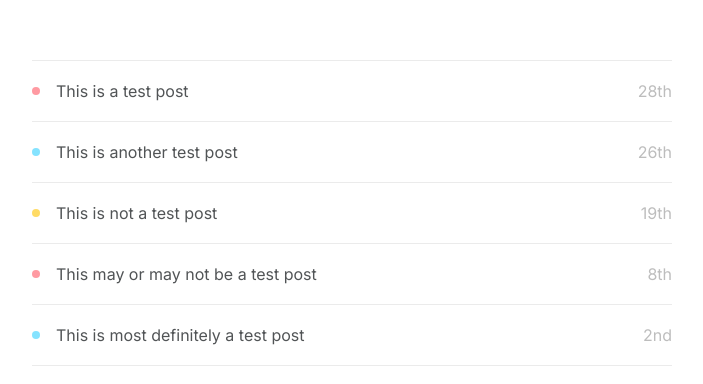
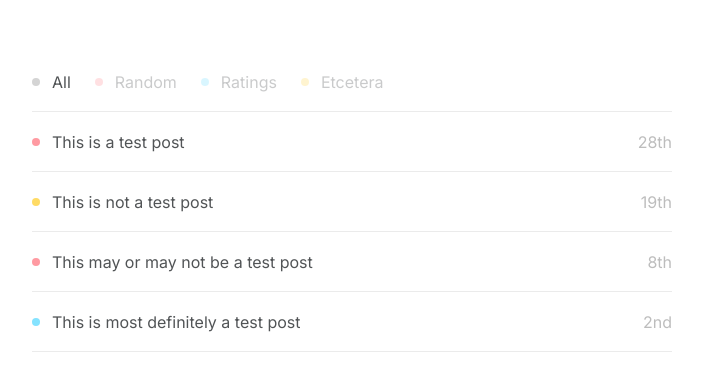
Before and after one commit to joeyvanlierop/joey, a Next.js app: page / in a window 1280 px wide. Shown: the part 188-572 px from the top of the page, without its empty margins (288-991 px from the left). Built offline with nearby package versions, Linux system fonts and the light colour scheme.

Commit message:
list stuff

```diff
--- a/components/List.tsx
+++ b/components/List.tsx
@@ -1,14 +1,98 @@
+import { AnimatePresence, motion } from "framer-motion";
+import { useEffect, useState } from "react";
 import styled from "styled-components";
+import { Category, Post } from "./Post";
+
+interface ListProps {
+  posts: Post[];
+  categories: Category[];
+}
+
+export const List: React.FC<ListProps> = (props) => {
+  const [selected, setSelected] = useState(0);
+  const [posts, setPosts] = useState(props.posts);
+
+  useEffect(() => {
+    let newPosts: Post[];
+    if (selected === 0) {
+      newPosts = props.posts;
+    } else {
+      const selectedCategory = props.categories[selected];
+      newPosts = props.posts.filter(
+        (post) => post.category === selectedCategory
+      );
+    }
+    setPosts(newPosts);
+  }, [selected]);
+
+  return (
+    <>
+      <CategoryWrapper>
+        {props.categories.map((category, idx) => (
+          <CategoryItem
+            key={idx}
+            className={idx === selected ? "selected" : ""}
+            onClick={() => setSelected(idx)}
+          >
+            <Dot
+              className={idx === selected ? "selected" : ""}
+              color={category.color}
+              style={{
+                marginRight: "12px",
+              }}
+            />
+            <Title
+              style={{
+                marginRight: "24px",
+              }}
+            >
+              {category.name}
+            </Title>
+          </CategoryItem>
+        ))}
+      </CategoryWrapper>
+      <ListWrapper>
+        <AnimatePresence initial={false}>
+          {posts.map((post) => (
+            <ListItem
+              key={post.title}
+              color={post.category.color}
+              title={post.title}
+              date={post.date}
+            />
+          ))}
+        </AnimatePresence>
+      </ListWrapper>
+    </>
+  );
+};
+
 interface ListItemProps {
-  color: string;
   title: string;
   date: string;
+  color: string;
 }
 
-export const ListItem: React.FC<ListItemProps> = (props) => {
+const ListItem: React.FC<ListItemProps> = (props) => {
+  const animations = {
+    initial: { opacity: 0, scaleY: 0, height: 0 },
+    animate: { opacity: null, scaleY: 1, height: 60 },
+    exit: { opacity: 0, scaleY: 0, height: 0 },
+    transition: {
+      type: "spring",
+      bounce: 0,
+      duration: 0.5,
+    },
+  };
+
   return (
-    <ListItemContent>
-      <Dot color={props.color} />
+    <ListItemContent {...animations}>
+      <Dot
+        color={props.color}
+        style={{
+          marginRight: "12px",
+        }}
+      />
       <Title>{props.title}</Title>
       <Date>{props.date}</Date>
       <Expand />
@@ -21,11 +105,11 @@ const Dot = styled.div`
   border-radius: 50%;
   min-width: 8px;
   min-height: 8px;
-  margin-right: 16px;
+  width: 8px;
+  height: 8px;
 `;
 
 const Title = styled.h4`
-  width: 100%;
   height: 100%;
   text-overflow: ellipsis;
   overflow: hidden;
@@ -37,6 +121,7 @@ const Date = styled.h4`
   color: #272727;
   opacity: 0.3;
   transition: all 0.25s;
+  margin-left: auto;
 `;
 
 const Expand = styled.svg`
@@ -46,21 +131,22 @@ const Expand = styled.svg`
   width: 0;
   height: 20px;
   opacity: 0;
-  margin-left: 0;
   transform: rotate(-90deg);
   transition: all 0.25s;
 `;
 
-const ListItemContent = styled.li`
+const ListItemContent = styled(motion.li)`
   display: flex;
+  justify-content: start;
   align-items: center;
   border-top: 1px solid #ebebeb;
-  border-bottom: 1px solid #ebebeb;
-  margin-bottom: -1px;
+  box-shadow: inset 0 -1px 0 0 #ebebeb;
+  margin-top: -1px;
   width: 100%;
   height: 60px;
   line-height: 60px;
-  transition: all 0.25s;
+  transition: opacity 0.25s;
+  transform-origin: top;
   cursor: pointer;
 
   :hover {
@@ -76,10 +162,29 @@ const ListItemContent = styled.li`
   }
 `;
 
-export const List = styled.ul`
+const ListWrapper = styled.ul`
   width: 100%;
 
   :hover ${ListItemContent} {
     opacity: 0.3;
   }
 `;
+
+const CategoryItem = styled.div`
+  display: flex;
+  align-items: center;
+  cursor: pointer;
+  transition: all 0.25s;
+`;
+
+const CategoryWrapper = styled.div`
+  display: flex;
+  justify-content: start;
+  align-items: center;
+  height: 60px;
+  line-height: 60px;
+
+  > :not(.selected) {
+    opacity: 0.3;
+  }
+`;
--- /dev/null
+++ b/components/Post.tsx
@@ -0,0 +1,12 @@
+import styled from "styled-components";
+
+export interface Post {
+  title: string;
+  date: string;
+  category: Category;
+}
+
+export interface Category {
+  name: string;
+  color: string;
+}
--- a/pages/index.tsx
+++ b/pages/index.tsx
@@ -1,33 +1,34 @@
 import styled from "styled-components";
-import { List, ListItem } from "../components/List";
+import { List } from "../components/List";
+import { Category, Post } from "../components/Post";
+
+const categories: Category[] = [
+  { name: "All", color: "#d4d4d4" },
+  { name: "Random", color: "#ff9aa2" },
+  { name: "Ratings", color: "#85e3ff" },
+  { name: "Etcetera", color: "#ffdb65" },
+];
+
+const posts: Post[] = [
+  { category: categories[1], title: "This is a test post", date: "28th" },
+  { category: categories[3], title: "This is not a test post", date: "19th" },
+  {
+    category: categories[1],
+    title: "This may or may not be a test post",
+    date: "8th",
+  },
+  {
+    category: categories[2],
+    title: "This is most definitely a test post",
+    date: "2nd",
+  },
+];
 
 export default function Home() {
   return (
     <Center>
       <Column>
-        <List>
-          <ListItem color="#ff9aa2" title="This is a test post" date="28th" />
-          <ListItem
-            color="#85e3ff"
-            title="This is another test post"
-            date="26th"
-          />
-          <ListItem
-            color="#ffdb65"
-            title="This is not a test post"
-            date="19th"
-          />
-          <ListItem
-            color="#ff9aa2"
-            title="This may or may not be a test post"
-            date="8th"
-          />
-          <ListItem
-            color="#85e3ff"
-            title="This is most definitely a test post"
-            date="2nd"
-          />
-        </List>
+        <List posts={posts} categories={categories} />
       </Column>
     </Center>
   );
@@ -44,4 +45,6 @@ const Center = styled.div`
 
 const Column = styled.div`
   width: 50%;
+  position: absolute;
+  top: 30%;
 `;
```
